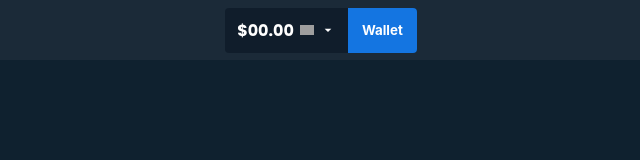
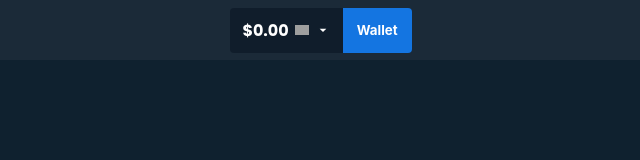
Before and after one commit to stakae/Stakaa, a plain HTML site: page index.html in a window 1280 px wide. Shown: the full height of the page, 317-957 px from the left. Drawn offline with Linux system fonts and the light colour scheme; grey boxes are pictures that could not be loaded.

Commit message:
Update index.html

```diff
--- a/index.html
+++ b/index.html
@@ -564,7 +564,7 @@
         </div>
         <div class="wallet-box">
             <div class="wallet-balance">
-                <span>$00.00</span>
+                <span>$0.00</span>
                 <img src="https://assets.coingecko.com/coins/images/1/large/bitcoin.png" alt="BTC">
                 <svg width="16" height="16" viewBox="0 0 24 24" style="fill: white; cursor: pointer;">
                     <path d="M7 10l5 5 5-5H7z"></path>
```
